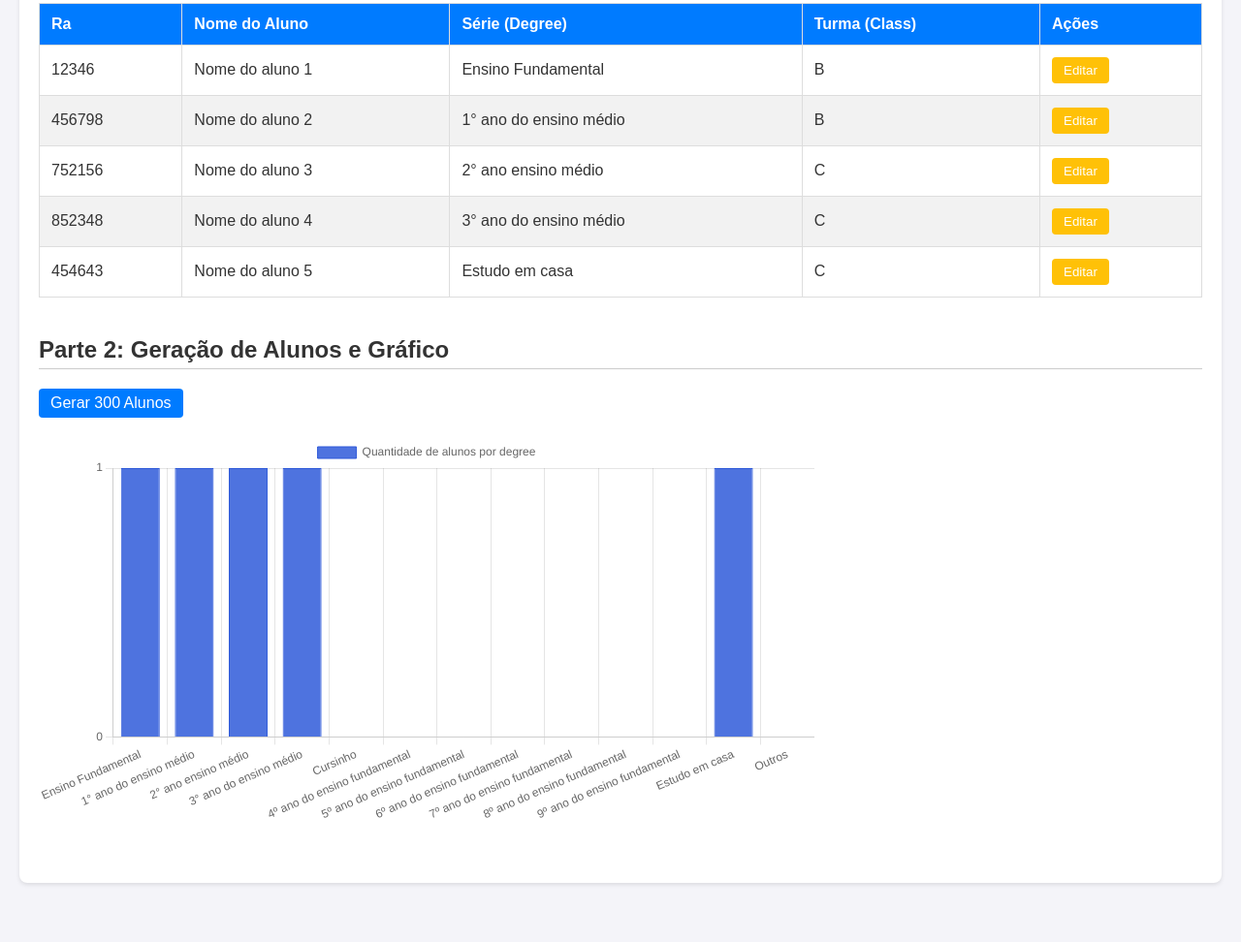
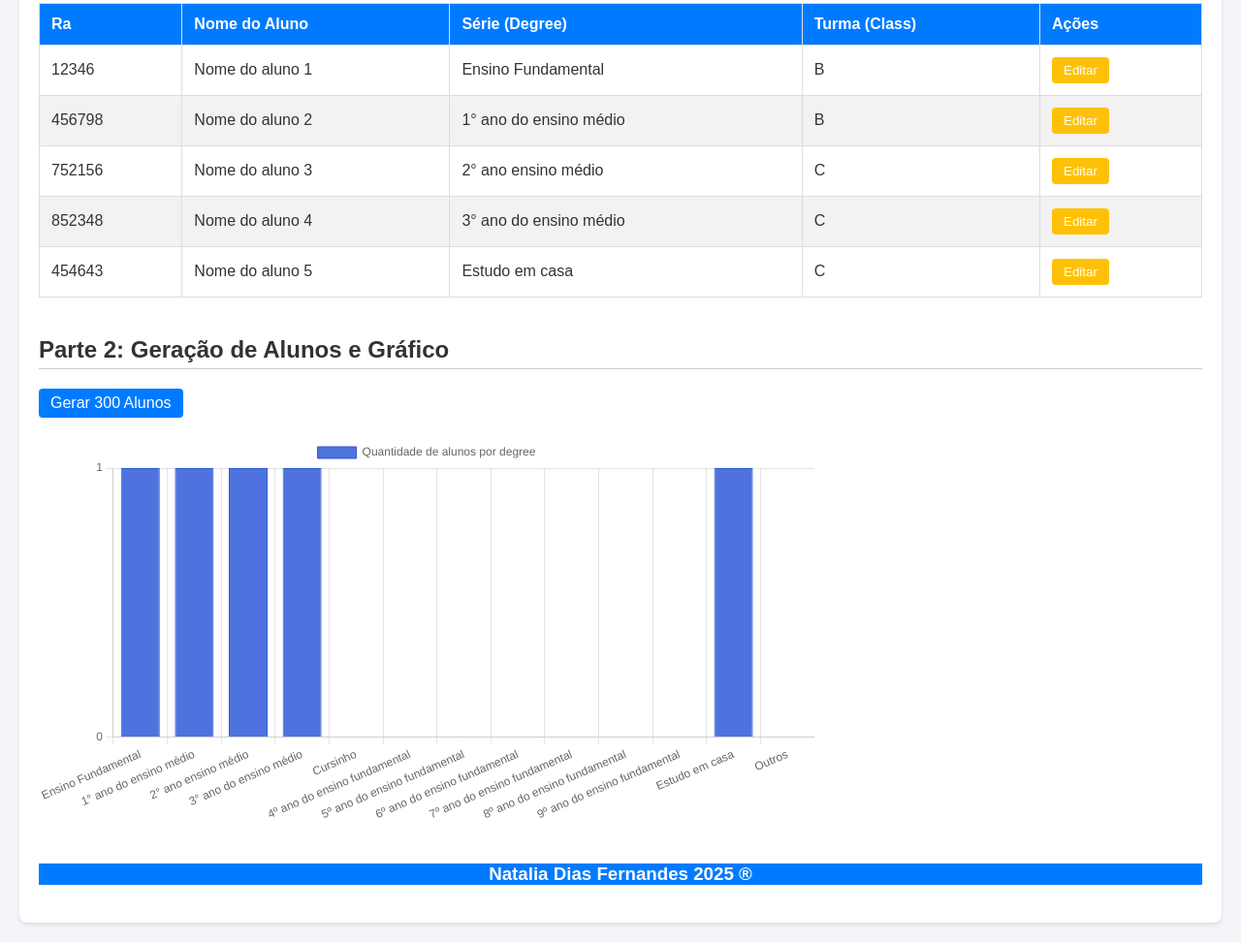
Before and after one commit to natdfernandes/Desafio_evolucional, a plain HTML site: page index.html in a window 1280 px wide. Shown: the part 361-1333 px from the top of the page at 97% size. Before the commit the page ends 1292 px from the top, so only its background shows below. Drawn offline with nearby package versions, Linux system fonts and the light colour scheme.

Commit message:
adicionando footer e finalizando projeto

```diff
--- a/index.html
+++ b/index.html
@@ -69,6 +69,10 @@
                 <canvas id="students-by-degree-chart"></canvas>
             </div>
         </section>
+
+        <footer>
+            <h3>Natalia Dias Fernandes 2025 &reg</h3>
+        </footer>
     </main>
 
     <script src="https://cdn.jsdelivr.net/npm/chart.js"></script>
--- a/style.css
+++ b/style.css
@@ -56,6 +56,12 @@ h2 {
     border-bottom: 1px solid #ccc;
     padding-bottom: 5px;
     margin-bottom: 20px;
+}
+
+footer {
+    color: #fff;
+    text-align: center;
+    background-color: #007bff;
 }
 
 .controls-container {
```
Also changed, not shown: tela2.html (+3 -0 lines).
